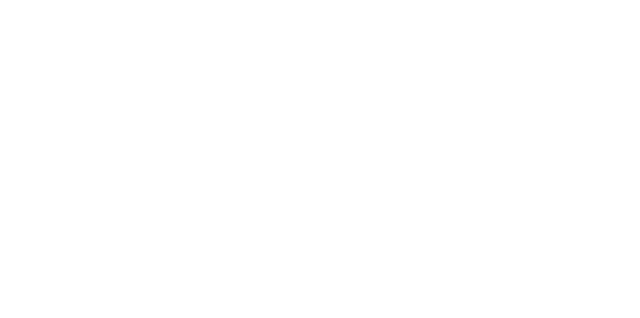
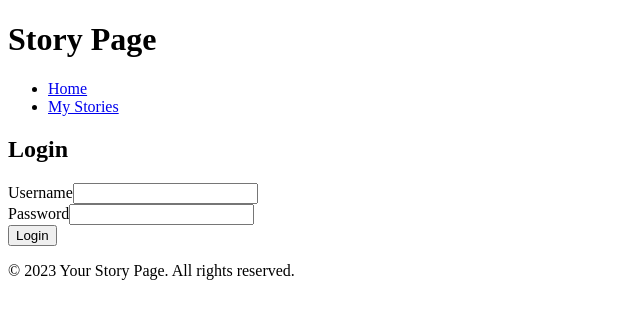
Before and after one commit to laxmikckarki/Study-Buddies-Final-Project, a React (Create React App) app in the folder client/: page /login in a window 1280 px wide. Before the commit this address had no page. Shown: the top 318 px of the page, without its empty margins (0-640 px from the left). Built offline with nearby package versions, Linux system fonts and the light colour scheme.

Commit message:
create login page

```diff
--- a/client/src/App.js
+++ b/client/src/App.js
@@ -1,13 +1,13 @@
 import { Route, Routes } from "react-router-dom";
 import About from "./pages/About";
-//import Home from "./pages/Home";
+import Home from "./pages/Home";
 import Login from "./pages/Login";
 
 const App = () => (
 	<Routes>
-		{/* <Route path="/" element={<Home />} /> */}
+		<Route path="/" element={<Home />} />
 		<Route path="/about/this/site" element={<About />} />
-		<Route path="/" element={<Login />} />
+		<Route path="/login" element={<Login />} />
 	</Routes>
 );
 
--- a/client/src/pages/Home.js
+++ b/client/src/pages/Home.js
@@ -36,6 +36,7 @@
 					{message}
 				</h1>
 				<Link to="/about/this/site">About</Link>
+				<Link to="/login">Login</Link>
 			</div>
 		</main>
 	);
--- a/client/src/pages/Login.js
+++ b/client/src/pages/Login.js
@@ -1,19 +1,18 @@
-import { defaults } from "pg";
 import React, { useState } from "react";
-// import { useHistory, Link } from "react-router-dom";
+import { Link } from "react-router-dom";
 
 function Login() {
     const [username, setUsername] = useState("");
     const [password, setPassword] = useState("");
-    // const history = useHistory();
+     //const history = useHistory();
 
     const handleLogin = (e) => {
       e.preventDefault();
-      if (username === "admin" && password === "password") {
-        history.push("/");
-      } else {
-        alert("Invalid username or password.");
-      }
+    //   if (username === "admin" && password === "password") {
+    //     history.push("/");
+    //   } else {
+    //     alert("Invalid username or password.");
+    //   }
     };
   return (
     <div>
```
Also changed, not shown: client/webpack/common.config.js (+0 -51 lines), 1 other file (tests, documents, lock files or other folders).
